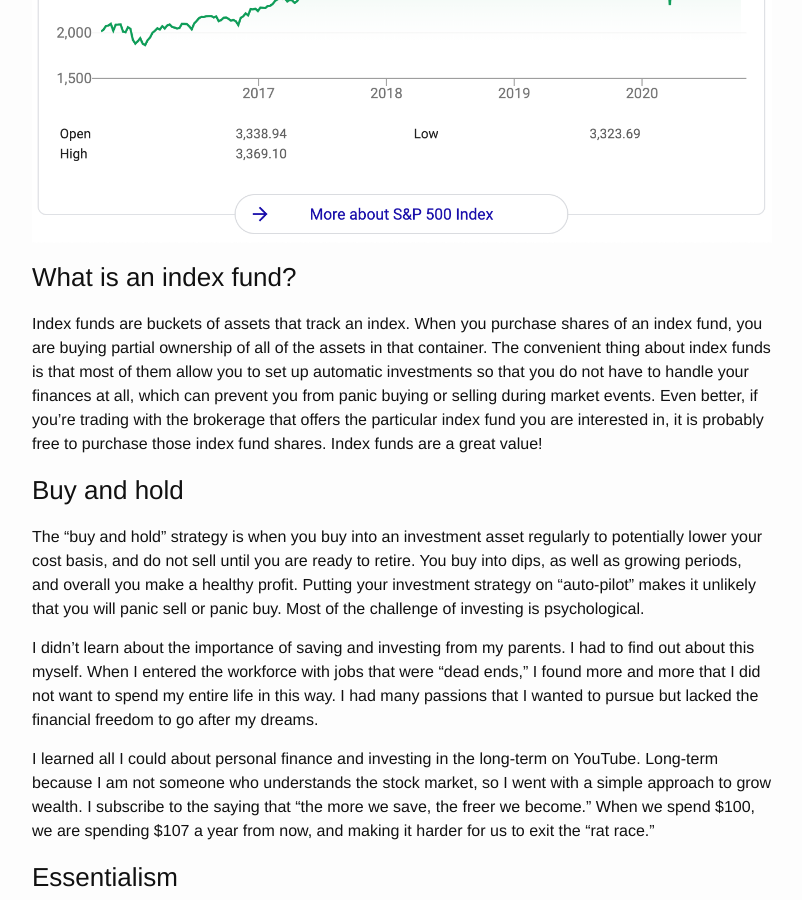
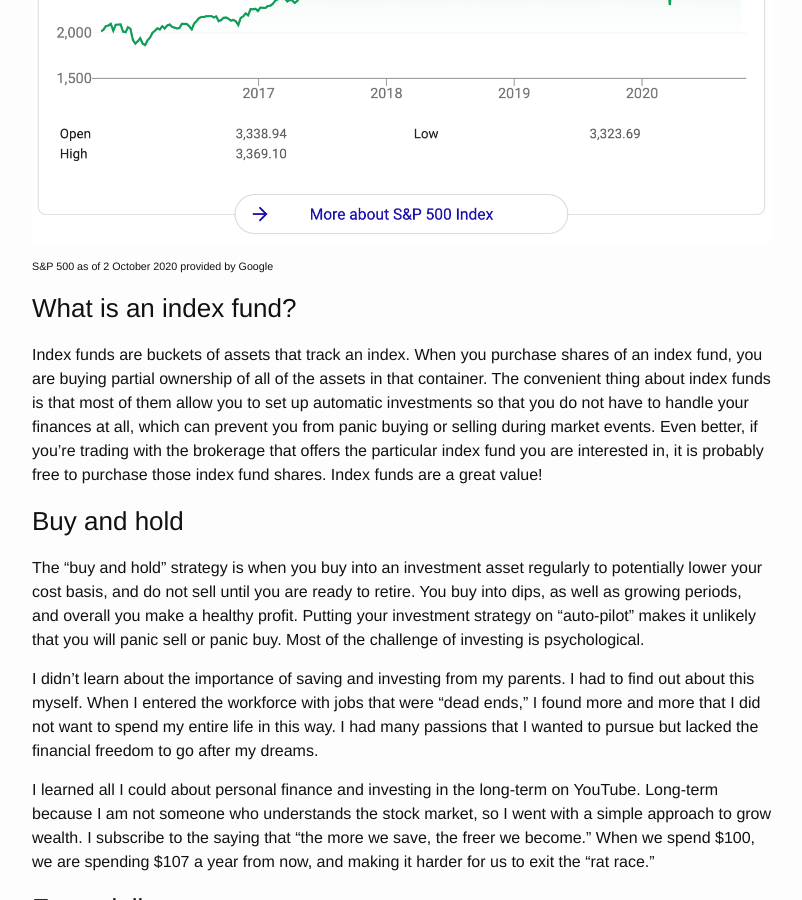
Before and after one commit to johnsun1/johnsun1.github.io, a Jekyll site: the page built from _posts/2020-10-03-Investing-for-the-long-term.md, in a window 1280 px wide and 900 px high, scrolled down 648 px. Shown: the whole window, without its empty margins (238-1040 px from the left). Built offline with Jekyll 4.4.1, drawn with Linux system fonts in a browser that asks for light colours.

Commit message:
Update 2020-10-03-Investing-for-the-long-term.md

```diff
--- a/_posts/2020-10-03-Investing-for-the-long-term.md
+++ b/_posts/2020-10-03-Investing-for-the-long-term.md
@@ -8,6 +8,8 @@ categories: finance
 Recently, I have become more interested in personal finance and the idea of retiring early to pursue the activities that mean the most to me. Often this involves saving money and investing it. There are many strategies for growing wealth, but I found the approach that appealed to me the most is investing in index funds. They're inherently diversified, and often you can buy into them regularly and for no fees.
 
 ![The S&P 500](/assets/S&P500.png "S&P 500 as of 2 October 2020")
+###### S&P 500 as of 2 October 2020 provided by Google ######
+
 
 ### What is an index fund? ###
 Index funds are buckets of assets that track an index. When you purchase shares of an index fund, you are buying partial ownership of all of the assets in that container. The convenient thing about index funds is that most of them allow you to set up automatic investments so that you do not have to handle your finances at all, which can prevent you from panic buying or selling during market events. Even better, if you're trading with the brokerage that offers the particular index fund you are interested in, it is probably free to purchase those index fund shares. Index funds are a great value!
```
